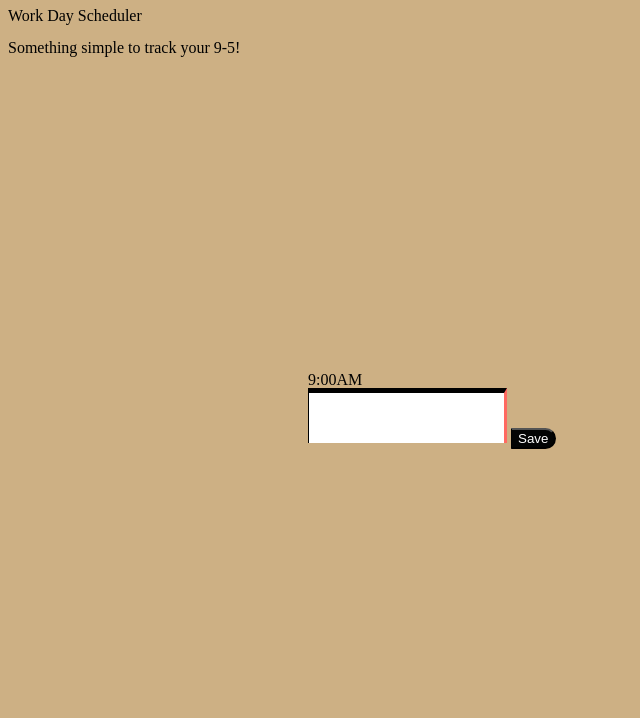
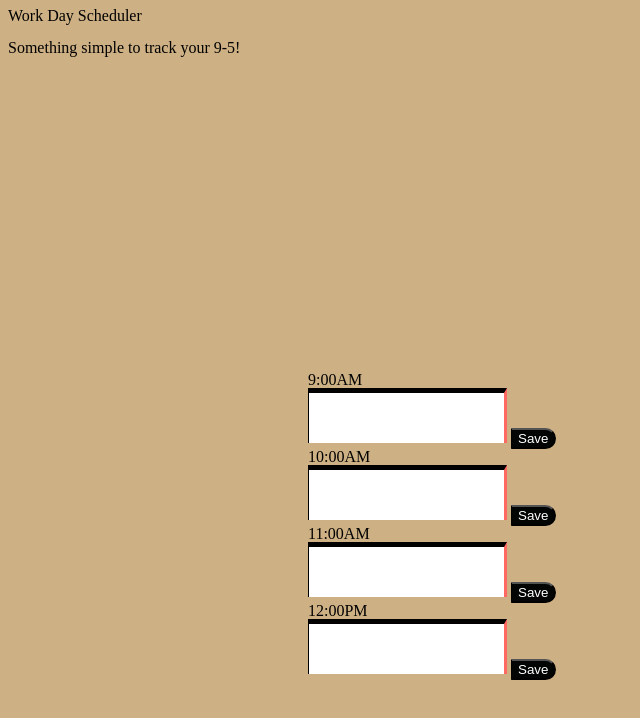
Before and after one commit to skylardorn/work-day-scheduler, a plain HTML site: page index.html in a window 1280 px wide. Shown: the whole page, without its empty margins (0-640 px from the left). Drawn offline with Linux system fonts and the light colour scheme.

Commit message:
10-12am blocks done

```diff
--- a/index.html
+++ b/index.html
@@ -24,3 +24,30 @@
             <textarea id="9" class="form-control hour textarea" data-num="9" aria-label="With textarea"></textarea>
      <button class="btn btn-outline-secondary saveBtn" type="button" id="button-addon2">Save</button>
         </div>
+
+        <div class="input-group mb-3">
+            <div class="input-group-prepend">
+                <span class="input-group-text">10:00AM</span>
+            </div>
+
+            <textarea id="10" class="form-control hour" data-num="10" aria-label="With textarea"></textarea>
+            <button class="btn btn-outline-secondary saveBtn" type="button" id="button-addon2">Save</button>
+        </div>
+
+        <div class="input-group mb-3">
+            <div class="input-group-prepend">
+                <span class="input-group-text">11:00AM</span>
+            </div>
+
+            <textarea id="11" class="form-control hour" data-num="11" aria-label="With textarea"></textarea>
+            <button class="btn btn-outline-secondary saveBtn" type="button" id="button-addon2">Save</button>
+        </div>
+
+        <div class="input-group mb-3">
+            <div class="input-group-prepend">
+                <span class="input-group-text">12:00PM</span>
+            </div>
+
+    <textarea id="12" class="form-control hour" data-num="12" aria-label="With textarea"></textarea>
+            <button class="btn btn-outline-secondary saveBtn" type="button" id="button-addon2">Save</button>
+        </div>
```
